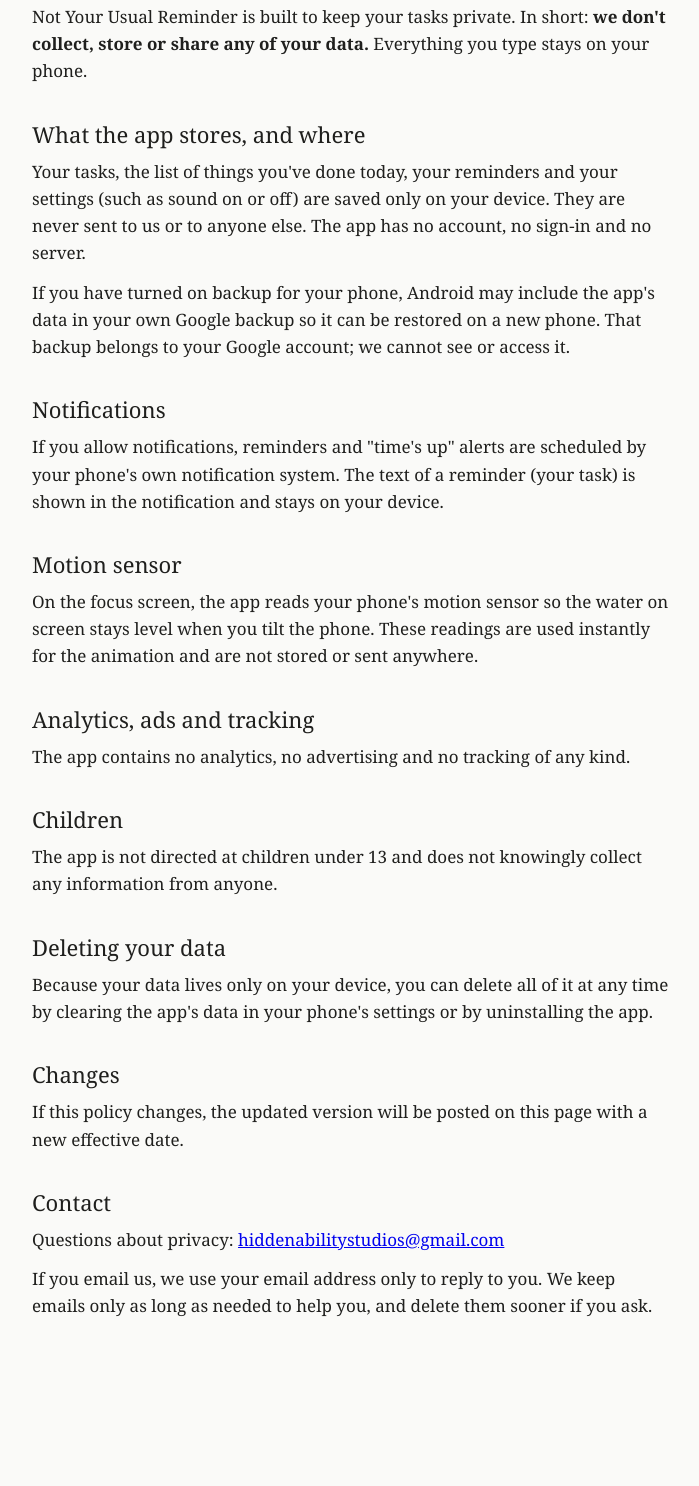
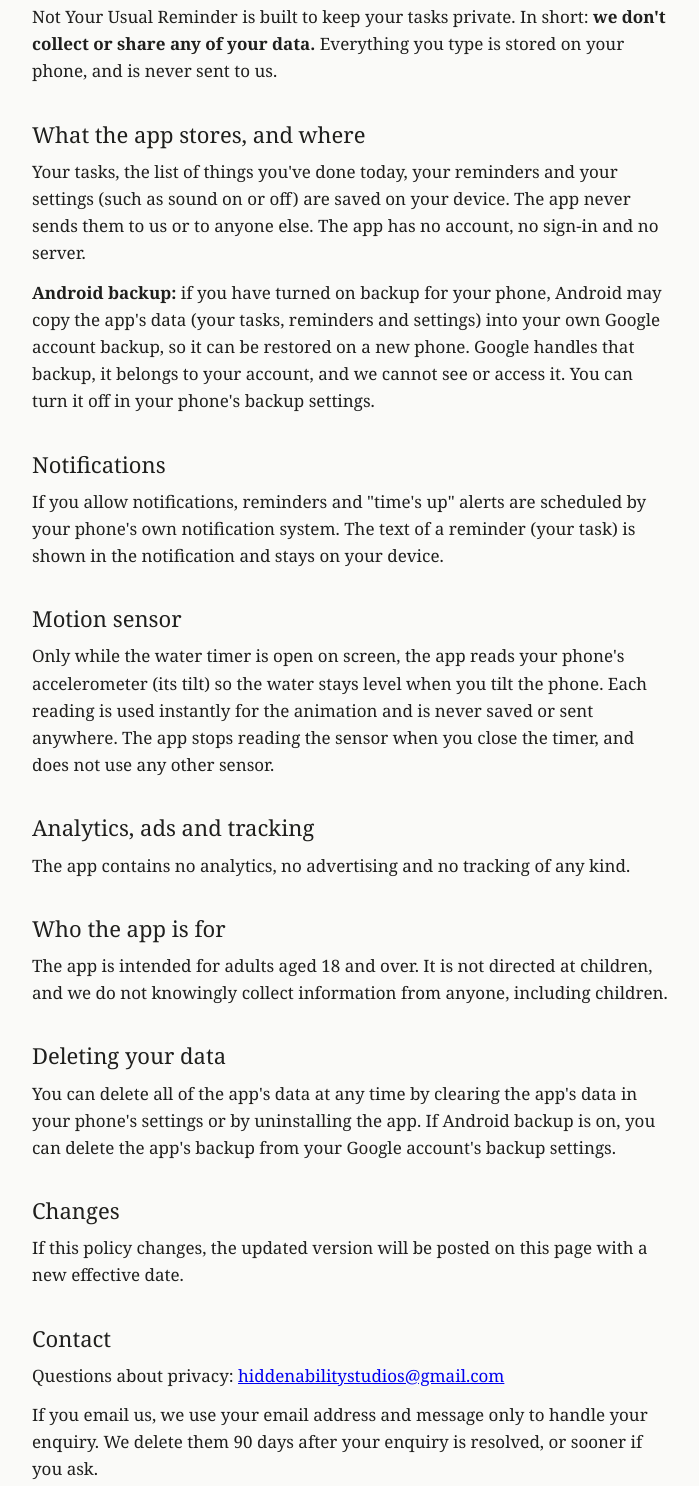
Before and after one commit to hiddenabilitystudios/not-usual-privacy, a plain HTML site: page index.html in a window 1280 px wide. Shown: the part 139-1625 px from the top of the page, without its empty margins (288-987 px from the left). Before the commit the page ends 1534 px from the top, so only its background shows below. Drawn offline with Linux system fonts and the light colour scheme.

Commit message:
Align policy: 18+ audience, 90-day email deletion, Android backup, sensor details

```diff
--- a/index.html
+++ b/index.html
@@ -19,33 +19,33 @@
   <h1>Privacy Policy</h1>
   <p class="meta">Not Your Usual Reminder. Effective 17 November 2026.</p>
 
-  <p>Not Your Usual Reminder is built to keep your tasks private. In short: <strong>we don't collect, store or share any of your data.</strong> Everything you type stays on your phone.</p>
+  <p>Not Your Usual Reminder is built to keep your tasks private. In short: <strong>we don't collect or share any of your data.</strong> Everything you type is stored on your phone, and is never sent to us.</p>
 
   <h2>What the app stores, and where</h2>
-  <p>Your tasks, the list of things you've done today, your reminders and your settings (such as sound on or off) are saved only on your device. They are never sent to us or to anyone else. The app has no account, no sign-in and no server.</p>
-  <p>If you have turned on backup for your phone, Android may include the app's data in your own Google backup so it can be restored on a new phone. That backup belongs to your Google account; we cannot see or access it.</p>
+  <p>Your tasks, the list of things you've done today, your reminders and your settings (such as sound on or off) are saved on your device. The app never sends them to us or to anyone else. The app has no account, no sign-in and no server.</p>
+  <p><strong>Android backup:</strong> if you have turned on backup for your phone, Android may copy the app's data (your tasks, reminders and settings) into your own Google account backup, so it can be restored on a new phone. Google handles that backup, it belongs to your account, and we cannot see or access it. You can turn it off in your phone's backup settings.</p>
 
   <h2>Notifications</h2>
   <p>If you allow notifications, reminders and "time's up" alerts are scheduled by your phone's own notification system. The text of a reminder (your task) is shown in the notification and stays on your device.</p>
 
   <h2>Motion sensor</h2>
-  <p>On the focus screen, the app reads your phone's motion sensor so the water on screen stays level when you tilt the phone. These readings are used instantly for the animation and are not stored or sent anywhere.</p>
+  <p>Only while the water timer is open on screen, the app reads your phone's accelerometer (its tilt) so the water stays level when you tilt the phone. Each reading is used instantly for the animation and is never saved or sent anywhere. The app stops reading the sensor when you close the timer, and does not use any other sensor.</p>
 
   <h2>Analytics, ads and tracking</h2>
   <p>The app contains no analytics, no advertising and no tracking of any kind.</p>
 
-  <h2>Children</h2>
-  <p>The app is not directed at children under 13 and does not knowingly collect any information from anyone.</p>
+  <h2>Who the app is for</h2>
+  <p>The app is intended for adults aged 18 and over. It is not directed at children, and we do not knowingly collect information from anyone, including children.</p>
 
   <h2>Deleting your data</h2>
-  <p>Because your data lives only on your device, you can delete all of it at any time by clearing the app's data in your phone's settings or by uninstalling the app.</p>
+  <p>You can delete all of the app's data at any time by clearing the app's data in your phone's settings or by uninstalling the app. If Android backup is on, you can delete the app's backup from your Google account's backup settings.</p>
 
   <h2>Changes</h2>
   <p>If this policy changes, the updated version will be posted on this page with a new effective date.</p>
 
   <h2>Contact</h2>
   <p>Questions about privacy: <a href="mailto:hiddenabilitystudios@gmail.com">hiddenabilitystudios@gmail.com</a></p>
-  <p>If you email us, we use your email address only to reply to you. We keep emails only as long as needed to help you, and delete them sooner if you ask.</p>
+  <p>If you email us, we use your email address and message only to handle your enquiry. We delete them 90 days after your enquiry is resolved, or sooner if you ask.</p>
 </main>
 </body>
 </html>
```
